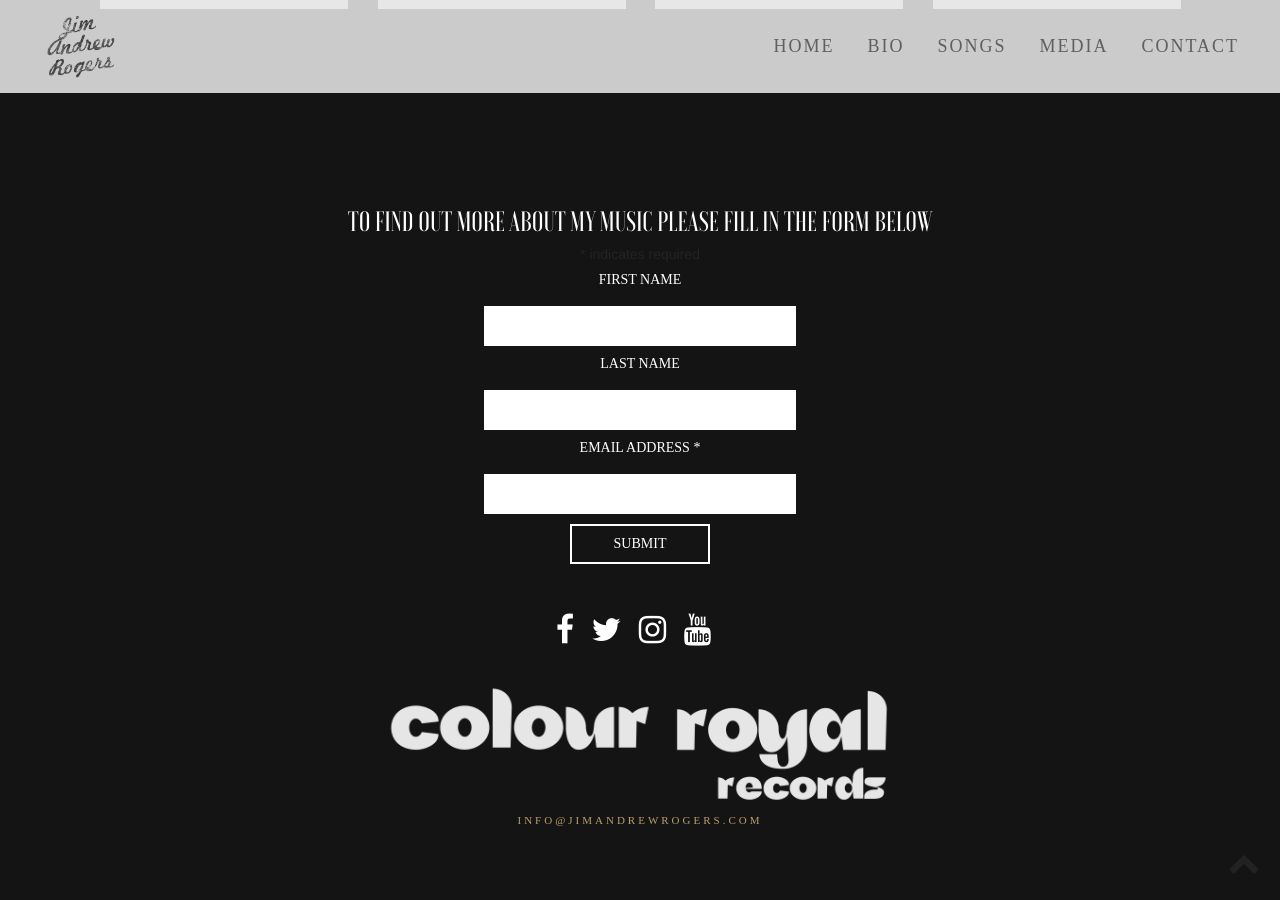
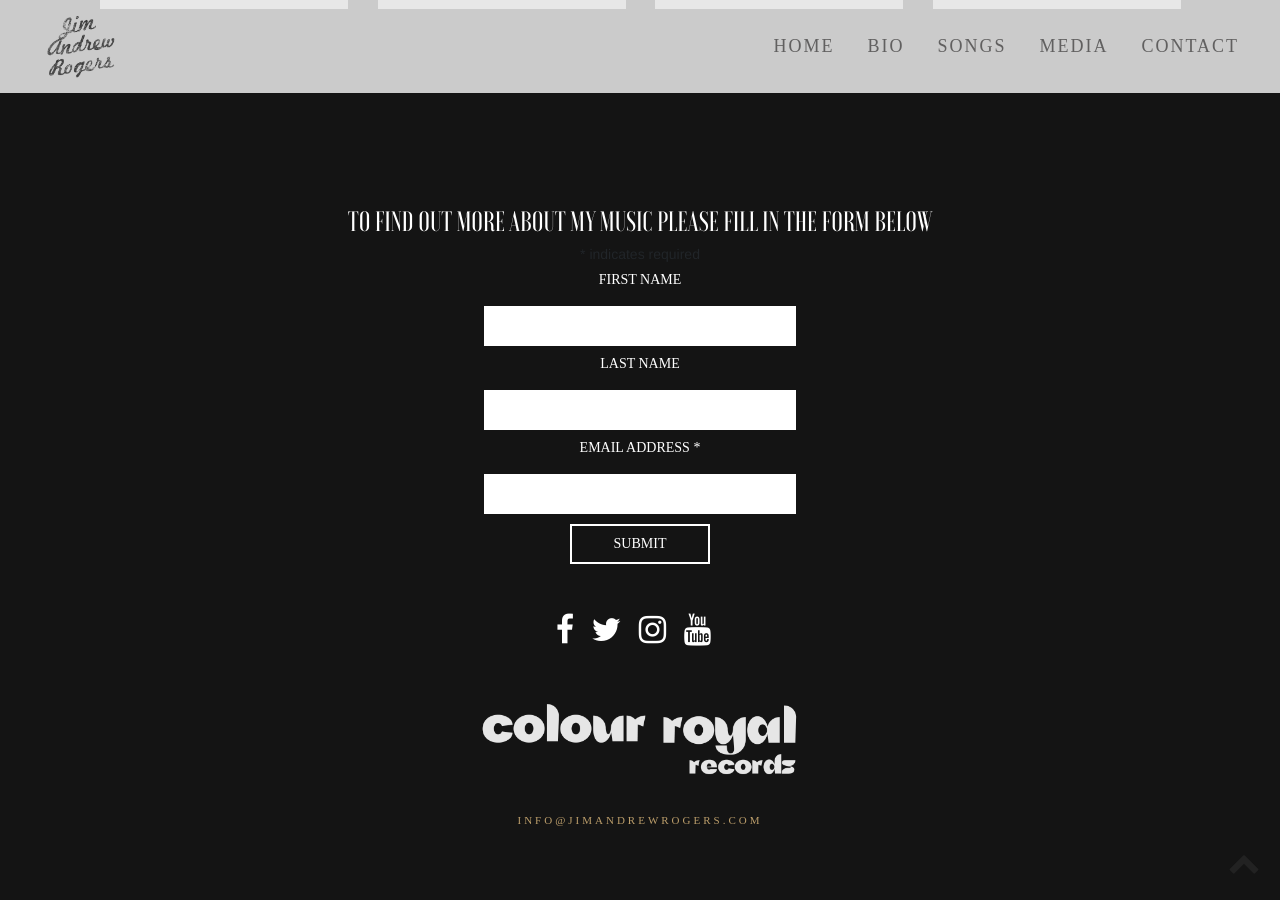
Before and after one commit to JimRogers/jimandrewrogers, a Jekyll site: the page built from index.md, in a window 1280 px wide and 900 px high, scrolled down 3174 px. Built offline with Jekyll 4.4.1, drawn with Linux system fonts in a browser that asks for light colours; comment, search, counter and statistics services are not loaded; grey boxes are pictures that could not be loaded.

Commit message:
Adjust  padding to record label logo

```diff
--- a/_includes/home_contact.html
+++ b/_includes/home_contact.html
@@ -60,7 +60,7 @@
           </div><!--end socials-->
       </div><!--end contact text-->
     </div><!--end col md 12-->
-	<img src="/images/colour-records-logo-white.png" style="text-align:center; padding-top:10px; width:40%;">
+	<img src="/images/colour-records-logo-white.png" style="text-align:center; padding:30px; width:30%;">
 	<p style="font-size:11px; color:#777; text-align:center;
 	    padding-bottom:40px;"><a href="mailto:info@jimandrewrogers.com">info@jimandrewrogers.com</a></p>
 </section><!--end section-->
```
